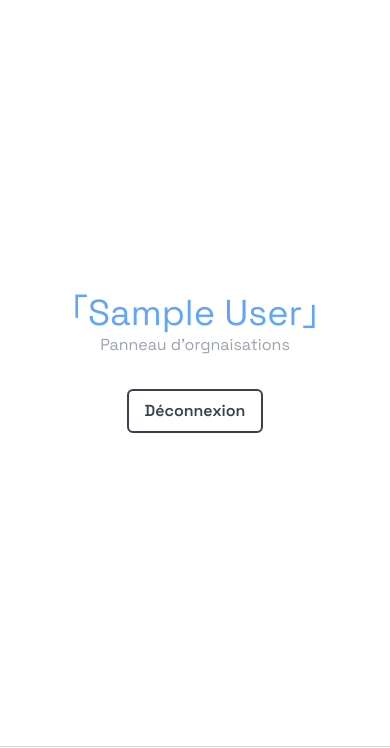
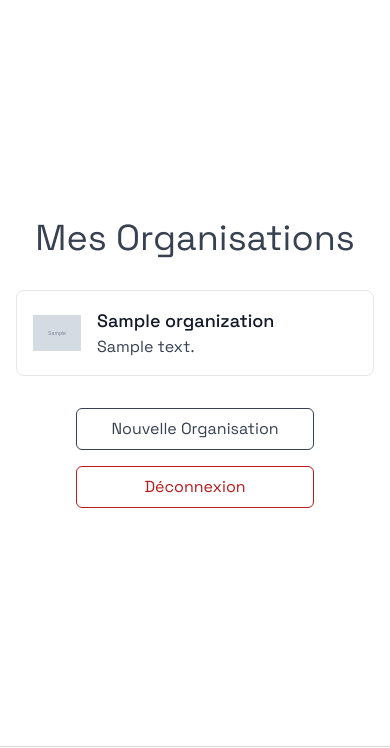
Before and after one commit to Hxagow/FleetControl, a Django app: page /organizations/ in a window 390 px wide. Shown: the part 61-809 px from the top of the page. Run offline with Django 5.2, Linux system fonts and the light colour scheme; a user stored in the database is signed in; tables that the repository leaves empty hold one stand-in row (values such as "Sample post"); grey boxes marked "Sample" are stand-in pictures.

Commit message:
Implement organization management views

```diff
--- a/src/frontend/static/css/input.css
+++ b/src/frontend/static/css/input.css
@@ -33,15 +33,15 @@
     }
 
     .button-base {
-        @apply px-4 py-2 border-2 border-gray-700 rounded-md font-semibold
+        @apply px-4 py-2 border border-gray-700 rounded-md text-center
     }
 
     .button-red {
-        @apply  px-4 py-2 border-2 border-red-700 rounded-md text-red-700
+        @apply  px-4 py-2 border border-red-700 rounded-md text-red-700 text-center
     }
 
     .button-green {
-        @apply  px-4 py-2 border-2 border-green-700 rounded-md text-green-700
+        @apply  px-4 py-2 border border-green-700 rounded-md text-green-700 text-center
     }
 
     .input {
--- a/src/frontend/static/css/output.css
+++ b/src/frontend/static/css/output.css
@@ -812,14 +818,42 @@ video {
 
 .button-base {
   border-radius: 0.375rem;
-  border-width: 2px;
+  border-width: 1px;
   --tw-border-opacity: 1;
   border-color: rgb(55 65 81 / var(--tw-border-opacity, 1));
   padding-left: 1rem;
   padding-right: 1rem;
   padding-top: 0.5rem;
   padding-bottom: 0.5rem;
-  font-weight: 600;
+  text-align: center;
+}
+
+.button-red {
+  border-radius: 0.375rem;
+  border-width: 1px;
+  --tw-border-opacity: 1;
+  border-color: rgb(185 28 28 / var(--tw-border-opacity, 1));
+  padding-left: 1rem;
+  padding-right: 1rem;
+  padding-top: 0.5rem;
+  padding-bottom: 0.5rem;
+  text-align: center;
+  --tw-text-opacity: 1;
+  color: rgb(185 28 28 / var(--tw-text-opacity, 1));
+}
+
+.button-green {
+  border-radius: 0.375rem;
+  border-width: 1px;
+  --tw-border-opacity: 1;
+  border-color: rgb(21 128 61 / var(--tw-border-opacity, 1));
+  padding-left: 1rem;
+  padding-right: 1rem;
+  padding-top: 0.5rem;
+  padding-bottom: 0.5rem;
+  text-align: center;
+  --tw-text-opacity: 1;
+  color: rgb(21 128 61 / var(--tw-text-opacity, 1));
 }
 
 .input {
@@ -909,13 +923,16 @@ video {
   margin-right: auto;
 }
 
-.my-10 {
-  margin-top: 2.5rem;
-  margin-bottom: 2.5rem;
+.mb-2 {
+  margin-bottom: 0.5rem;
 }
 
 .mb-4 {
   margin-bottom: 1rem;
+}
+
+.mb-8 {
+  margin-bottom: 2rem;
 }
 
 .mr-2 {
@@ -954,8 +971,24 @@ video {
   display: flex;
 }
 
+.grid {
+  display: grid;
+}
+
 .hidden {
   display: none;
+}
+
+.h-12 {
+  height: 3rem;
+}
+
+.h-20 {
+  height: 5rem;
+}
+
+.h-32 {
+  height: 8rem;
 }
 
 .h-4 {
@@ -966,6 +999,22 @@ video {
   min-height: 100vh;
 }
 
+.w-12 {
+  width: 3rem;
+}
+
+.w-2\/3 {
+  width: 66.666667%;
+}
+
+.w-20 {
+  width: 5rem;
+}
+
+.w-32 {
+  width: 8rem;
+}
+
 .w-4 {
   width: 1rem;
 }
@@ -974,24 +1023,38 @@ video {
   width: 100%;
 }
 
-.w-32 {
-  width: 8rem;
+.max-w-2xl {
+  max-width: 42rem;
 }
 
-.w-40 {
-  width: 10rem;
+.max-w-4xl {
+  max-width: 56rem;
 }
 
 .max-w-md {
   max-width: 28rem;
 }
 
-.max-w-4xl {
-  max-width: 56rem;
+.flex-1 {
+  flex: 1 1 0%;
 }
 
 .flex-grow {
   flex-grow: 1;
+}
+
+.cursor-pointer {
+  cursor: pointer;
+}
+
+.select-none {
+  -webkit-user-select: none;
+     -moz-user-select: none;
+          user-select: none;
+}
+
+.grid-cols-3 {
+  grid-template-columns: repeat(3, minmax(0, 1fr));
 }
 
 .flex-col {
@@ -1034,8 +1101,22 @@ video {
   margin-bottom: calc(1rem * var(--tw-space-y-reverse));
 }
 
+.space-y-6 > :not([hidden]) ~ :not([hidden]) {
+  --tw-space-y-reverse: 0;
+  margin-top: calc(1.5rem * calc(1 - var(--tw-space-y-reverse)));
+  margin-bottom: calc(1.5rem * var(--tw-space-y-reverse));
+}
+
 .rounded {
   border-radius: 0.25rem;
+}
+
+.rounded-lg {
+  border-radius: 0.5rem;
+}
+
+.rounded-md {
+  border-radius: 0.375rem;
 }
 
 .border {
@@ -1048,6 +1129,11 @@ video {
 
 .border-t {
   border-top-width: 1px;
+}
+
+.border-gray-200 {
+  --tw-border-opacity: 1;
+  border-color: rgb(229 231 235 / var(--tw-border-opacity, 1));
 }
 
 .border-gray-300 {
@@ -1075,6 +1161,15 @@ video {
   background-color: rgb(255 255 255 / var(--tw-bg-opacity, 1));
 }
 
+.object-contain {
+  -o-object-fit: contain;
+     object-fit: contain;
+}
+
+.p-2 {
+  padding: 0.5rem;
+}
+
 .p-4 {
   padding: 1rem;
 }
@@ -1126,27 +1220,31 @@ video {
   line-height: 1.75rem;
 }
 
+.text-sm {
+  font-size: 0.875rem;
+  line-height: 1.25rem;
+}
+
 .text-xs {
   font-size: 0.75rem;
   line-height: 1rem;
-}
-
-.text-sm {
-  font-size: 0.875rem;
-  line-height: 1.25rem;
 }
 
 .font-bold {
   font-weight: 700;
 }
 
+.font-medium {
+  font-weight: 500;
+}
+
 .italic {
   font-style: italic;
 }
 
-.text-blue-400 {
+.text-black {
   --tw-text-opacity: 1;
-  color: rgb(96 165 250 / var(--tw-text-opacity, 1));
+  color: rgb(0 0 0 / var(--tw-text-opacity, 1));
 }
 
 .text-blue-600 {
@@ -1159,9 +1257,24 @@ video {
   color: rgb(209 213 219 / var(--tw-text-opacity, 1));
 }
 
+.text-gray-500 {
+  --tw-text-opacity: 1;
+  color: rgb(107 114 128 / var(--tw-text-opacity, 1));
+}
+
+.text-gray-600 {
+  --tw-text-opacity: 1;
+  color: rgb(75 85 99 / var(--tw-text-opacity, 1));
+}
+
 .text-gray-700 {
   --tw-text-opacity: 1;
   color: rgb(55 65 81 / var(--tw-text-opacity, 1));
+}
+
+.text-gray-900 {
+  --tw-text-opacity: 1;
+  color: rgb(17 24 39 / var(--tw-text-opacity, 1));
 }
 
 .text-red-500 {
@@ -1174,16 +1287,61 @@ video {
   color: rgb(185 28 28 / var(--tw-text-opacity, 1));
 }
 
-.text-black {
-  --tw-text-opacity: 1;
-  color: rgb(0 0 0 / var(--tw-text-opacity, 1));
+.opacity-80 {
+  opacity: 0.8;
 }
 
-.opacity-80 {
-  opacity: 0.8;
+.transition-colors {
+  transition-property: color, background-color, border-color, text-decoration-color, fill, stroke;
+  transition-timing-function: cubic-bezier(0.4, 0, 0.2, 1);
+  transition-duration: 150ms;
+}
+
+.hover\:bg-gray-100:hover {
+  --tw-bg-opacity: 1;
+  background-color: rgb(243 244 246 / var(--tw-bg-opacity, 1));
+}
+
+.hover\:bg-gray-50:hover {
+  --tw-bg-opacity: 1;
+  background-color: rgb(249 250 251 / var(--tw-bg-opacity, 1));
 }
 
 .hover\:text-blue-800:hover {
   --tw-text-opacity: 1;
   color: rgb(30 64 175 / var(--tw-text-opacity, 1));
 }
+
+.peer:checked ~ .peer-checked\:bg-blue-500 {
+  --tw-bg-opacity: 1;
+  background-color: rgb(59 130 246 / var(--tw-bg-opacity, 1));
+}
+
+.peer:checked ~ .peer-checked\:text-white {
+  --tw-text-opacity: 1;
+  color: rgb(255 255 255 / var(--tw-text-opacity, 1));
+}
+
+@media (min-width: 640px) {
+  .sm\:w-2\/3 {
+    width: 66.666667%;
+  }
+}
+
+@media (min-width: 768px) {
+  .md\:w-2\/3 {
+    width: 66.666667%;
+  }
+}
+
+@media (min-width: 1024px) {
+  .lg\:w-2\/3 {
+    width: 66.666667%;
+  }
+}
+
+@media (min-width: 1280px) {
+  .xl\:w-1\/2 {
+    width: 50%;
+  }
+}
--- a/src/frontend/templates/organization/panel.html
+++ /dev/null
@@ -1,16 +0,0 @@
-{% extends "base.html" %}
-{% load i18n %}
-
-{% block title %}Organizations Panel{% endblock %}
-
-{% block content %}
-    <div class="">
-        <h1 class="title">「{% if user.first_name %}{{ user.first_name }} {{ user.last_name }}{% else %}{{ user.email }}{% endif %}」</h1>
-        <p class="text-1">
-            {% trans "Panneau d'orgnaisations" %}
-        </p>
-        <div class="flex justify-center mt-8 space-x-4">
-            <a href="{% url 'account_logout' %}" class="button-base">{% trans "Déconnexion" %}</a>
-        </div>
-    </div>
-{% endblock %}
--- /dev/null
+++ b/src/frontend/templates/organizations/panel.html
@@ -0,0 +1,43 @@
+{% extends "base.html" %}
+{% load i18n %}
+
+{% block title %}{% trans "Panneau d'organisations" %} - FleetControl{% endblock %}
+
+{% block content %}
+<div class="w-full max-w-2xl mx-auto">
+    <div class="">
+        <h1 class="title text-center mb-8 text-gray-700">{% trans "Mes Organisations" %}</h1>
+
+        {% if organizations %}
+        <div class="space-y-4">
+            {% for org in organizations %}
+            <a href="{% url 'organization_detail' slug=org.slug %}"
+               class="block border border-gray-200 rounded-lg p-4 hover:bg-gray-100 transition-colors">
+                <div class="flex items-center space-x-4">
+                    {% if org.logo %}
+                    <img src="{{ org.logo.url }}" alt="{{ org.name }} logo" class="h-12 w-12 object-contain rounded-md">
+                    {% endif %}
+                    <div>
+                        <h2 class="text-lg font-medium text-gray-900">{{ org.name }}</h2>
+                        <p class="">{{ org.description }}</p>
+                    </div>
+                </div>
+            </a>
+            {% endfor %}
+        </div>
+        {% else %}
+        <div class="text-center py-8">
+            <p class="text-2">{% trans "Aucune organisation trouvée." %}</p>
+            <p class="text-2">
+                {% trans "Commencez par créer votre première organisation" %}
+            </p>
+        </div>
+        {% endif %}
+
+        <div class="mt-8 flex flex-col justify-center items-center">
+            <a href="{% url 'organization_create' %}" class="button-base w-2/3 mb-4 text-center sm:w-2/3 md:w-2/3 lg:w-2/3 xl:w-1/2">{% trans "Nouvelle Organisation" %}</a>
+            <a href="{% url 'account_logout' %}" class="button-red w-2/3 text-center sm:w-2/3 md:w-2/3 lg:w-2/3 xl:w-1/2">{% trans "Déconnexion" %}</a>
+        </div>
+    </div>
+</div>
+{% endblock %}
--- a/src/organizations/urls.py
+++ b/src/organizations/urls.py
@@ -4,7 +4,12 @@ from django.conf.urls.i18n import i18n_patterns
 from django.views.generic import TemplateView
 from django.conf import settings
 from django.conf.urls.static import static
+from . import views
 
 urlpatterns = [
-     path('', TemplateView.as_view(template_name="organization/panel.html"), name='organizations_panel'),
+    path('', views.organization_list, name='organizations_panel'),
+
+    path('create/', views.organization_create, name='organization_create'),
+    path('<slug:slug>/', views.organization_detail, name='organization_detail'),
+    path('<slug:slug>/update/', views.organization_update, name='organization_update'),
 ]
--- a/src/organizations/views.py
+++ b/src/organizations/views.py
@@ -1,3 +1,37 @@
-from django.shortcuts import render
+from django.shortcuts import render, redirect, get_object_or_404
+from .models import Organization
+from .forms import OrganizationForm
+from django.contrib.auth.decorators import login_required
 
-# Create your views here.
+@login_required
+def organization_create(request):
+    if request.method == "POST":
+        form = OrganizationForm(request.POST, request.FILES)
+        if form.is_valid():
+            organization = form.save()
+            return redirect('organization_detail', slug=organization.slug)
+    else:
+        form = OrganizationForm()
+    return render(request, 'organizations/organization_form.html', {'form': form})
+
+
+@login_required
+def organization_list(request):
+    orgs = Organization.objects.all()
+    return render(request, 'organizations/panel.html', {'organizations': orgs})
+
+
+@login_required
+def organization_detail(request, slug):
+    org = get_object_or_404(Organization, slug=slug)
+    return render(request, 'organizations/organization_detail.html', {'organization': org})
+
+
+@login_required
+def organization_update(request, slug):
+    org = get_object_or_404(Organization, slug=slug)
+    form = OrganizationForm(request.POST or None, request.FILES or None, instance=org)
+    if form.is_valid():
+        form.save()
+        return redirect('organization_detail', slug=org.slug)
+    return render(request, 'organizations/organization_form.html', {'form': form})
```
Also changed, not shown: other parts of src/frontend/static/css/output.css (+31 -42 lines), src/frontend/templates/organizations/organization_detail.html (added, +44 -0 lines), src/frontend/templates/organizations/organization_form.html (added, +124 -0 lines), src/organizations/forms.py (added, +21 -0 lines).
